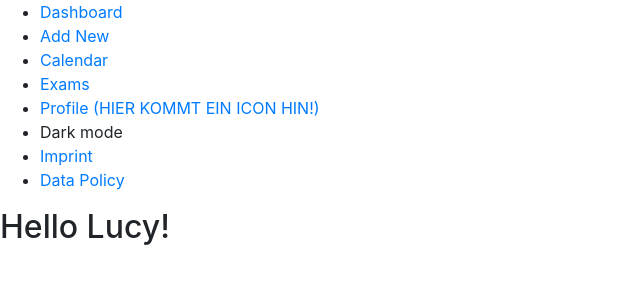
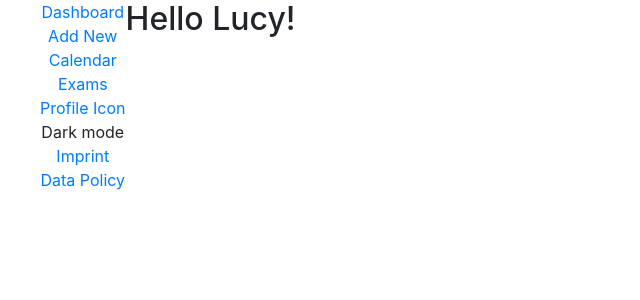
Before and after one commit to NatashaTroth/STAN, a React (Create React App) app in the folder client/: page / in a window 1280 px wide. Shown: the top 300 px of the page, without its empty margins (0-640 px from the left). Built offline with nearby package versions, Linux system fonts and the light colour scheme.

Commit message:
add: content to pages

```diff
--- a/client/src/Routing.js
+++ b/client/src/Routing.js
@@ -29,7 +29,7 @@ function Routing() {
             <Link to="/exams">Exams</Link>
           </li>
           <li>
-            <Link to="/profile">Profile (HIER KOMMT EIN ICON HIN!)</Link>
+            <Link to="/profile">Profile Icon</Link>
           </li>
           <li>Dark mode</li>
           <li>
--- a/client/src/pages/data-policy-page/DataPolicyPage.js
+++ b/client/src/pages/data-policy-page/DataPolicyPage.js
@@ -0,0 +1,11 @@
+import React from "react"
+
+function DataPolicy() {
+  return (
+    <div className="navigation__title">
+      <h2>Data Policy</h2>
+    </div>
+  )
+}
+
+export default DataPolicy
--- a/client/src/pages/imprint-page/ImprintPage.js
+++ b/client/src/pages/imprint-page/ImprintPage.js
@@ -0,0 +1,11 @@
+import React from "react"
+
+function Imprint() {
+  return (
+    <div className="navigation__title">
+      <h2>Imprint</h2>
+    </div>
+  )
+}
+
+export default Imprint
--- a/client/src/pages/user-account-page/UserAccountPage.js
+++ b/client/src/pages/user-account-page/UserAccountPage.js
@@ -0,0 +1,11 @@
+import React from "react"
+
+function UserAccount() {
+  return (
+    <div className="navigation__title">
+      <h2>User Account</h2>
+    </div>
+  )
+}
+
+export default UserAccount
--- a/client/src/scss/_routing.scss
+++ b/client/src/scss/_routing.scss
@@ -1,3 +1,10 @@
 // IMPORT global styles
 @import "scss/global";
 @import "scss/fonts";
+
+.navigation {
+  display: flex;
+  &__list {
+    list-style: none;
+  }
+}
```
Also changed, not shown: client/src/App.js (+10 -10 lines).
